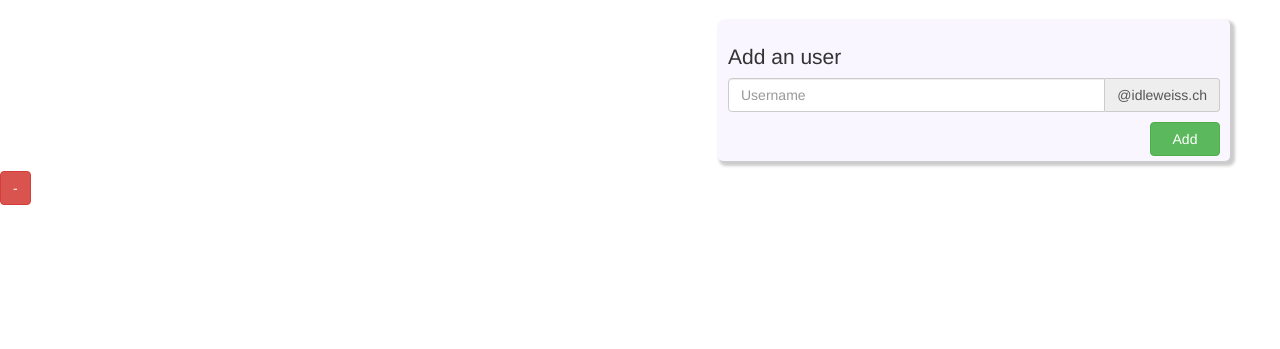
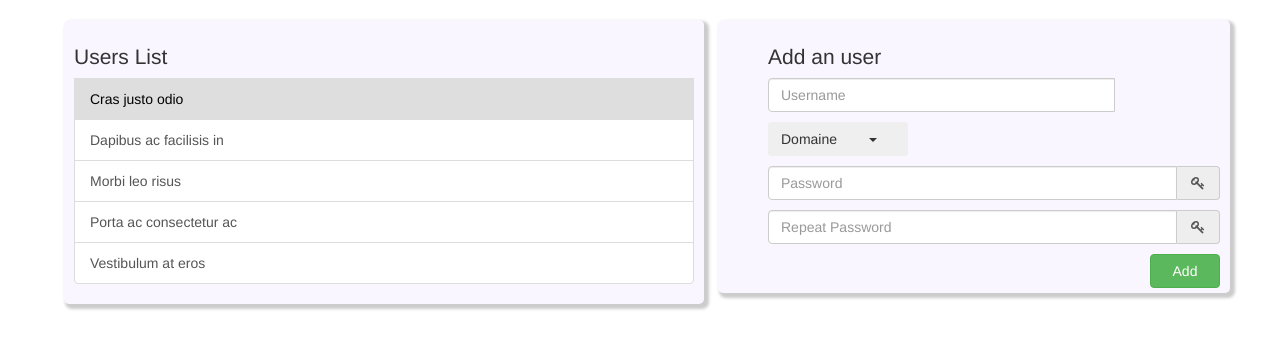
Before and after one commit to Xstoudi/MXPanel, a web app: file manage/manage.html in a window 1280 px wide. Shown: the part 80-429 px from the top of the page. Run offline with its HTML, style and script files only (its server is not run), Linux system fonts and the light colour scheme.

Commit message:
- Ajout de la liste des utilisateur (non fonctionnel) - Ajout de champs de mot de passe (non fonctionnel) - Ajout de la séléction de domaines

```diff
--- a/css/manage.css
+++ b/css/manage.css
@@ -66,8 +66,13 @@ nav ul li a:visited{
     box-shadow: 3px 3px 3px #ccc;
 }
 
+#manage-btn-control .input-group{
+    margin: 10px 0;
+}
+
 #manage-btn-control {
     margin: 20px 50px 10px auto;
+    max-width: 600px;
     background: #F9F6FF;
     padding: 5px 10px;
     width: 40%;
@@ -84,3 +89,34 @@ nav ul li a:visited{
     display: block;
     width: 70px;
 }
+
+#user-list{
+    display: block;
+    background: #F9F6FF;
+    box-shadow: 3px 3px 3px 2px #ccc;
+    padding: 5px 10px;
+    padding-bottom: 20px;
+    border-radius: 5px;
+    width: 50%;
+    margin: 20px 5% 0 5%;
+    float: left;
+}
+
+#user-list h2{
+    font-size: 150%;
+}
+
+#user-list ul{
+    padding: 0;
+    list-style: none;
+}
+
+#user-list ul li .btn-danger{
+    border-radius: 100px;
+}
+
+#user-list .active{
+    background: #dedede;
+    border-color: #dedede;
+    color: #000;
+}
--- /dev/null
+++ b/js/manage.js
@@ -0,0 +1,10 @@
+(function(){
+    var links = $('#manage-btn-control #new-user-input #domain-selection .dropdown-menu a');
+
+    links.each(function(i, link){
+        link = $(link);
+        link.on('click', function(){
+            $('#domain-selection-button').html(link.html())
+        });
+    });
+})();
--- a/manage/manage.html
+++ b/manage/manage.html
@@ -32,18 +32,52 @@
             </nav>
         </header>
 
+        <div id="user-list" class="list-group">
+            <h2>Users List</h2>
+            <a href="#" class="list-group-item active">
+               Cras justo odio
+             </a>
+             <a href="#" class="list-group-item">Dapibus ac facilisis in</a>
+             <a href="#" class="list-group-item">Morbi leo risus</a>
+             <a href="#" class="list-group-item">Porta ac consectetur ac</a>
+             <a href="#" class="list-group-item">Vestibulum at eros</a>
+        </div>
+
         <div id="manage-btn-control">
             <h2>Add an user</h2>
             <div class="input-group" id="new-user-input">
                 <input type="text" class="form-control" placeholder="Username">
-                <span class="input-group-addon">@idleweiss.ch</span>
+                <div class="btn-group" id="domain-selection">
+                  <button type="button" class="btn" id="domain-selection-button">Domaine</button>
+                  <button type="button" class="btn dropdown-toggle" data-toggle="dropdown" aria-haspopup="true" aria-expanded="false">
+                    <span class="caret"></span>
+                    <span class="sr-only">Toggle Dropdown</span>
+                  </button>
+                  <ul class="dropdown-menu">
+                    <li><a href="#">idleweiss.ch</a></li>
+                    <li><a href="#">divtec.ch</a></li>
+                    <li role="separator" class="divider"></li>
+                    <li><a href="#">pcsoft.fr</a></li>
+                  </ul>
+                </div>
+            </div>
+            <div class="input-group" id="password">
+                <input type="password" class="form-control" placeholder="Password">
+                <span class="input-group-addon"><i class="fa fa-key fa-fw"></i></span>
+            </div>
+            <div class="input-group" id="password-repeat">
+                <input type="password" class="form-control" placeholder="Repeat Password">
+                <span class="input-group-addon"><i class="fa fa-key fa-fw"></i></span>
             </div>
             <button class="btn btn-success">Add</button>
         </div>
-        <button class="btn btn-danger"> - </button>
+
         <!-- jQuery (necessary for Bootstrap's JavaScript plugins) -->
-        <script src="vendors\jquery.js"></script>
+        <script src="../vendors/jquery.js"></script>
         <!-- Include all compiled plugins (below), or include individual files as needed -->
-        <script src="vendors\bootstrap-3.3.5-dist\bootstrap-3.3.5-dist\js\bootstrap.min.js"></script>
+        <script src="../vendors\bootstrap-3.3.5-dist\bootstrap-3.3.5-dist\js\bootstrap.min.js"></script>
+
+        <!--Mon JS -->
+        <script src="../js/manage.js"></script>
     </body>
 </html>
```
